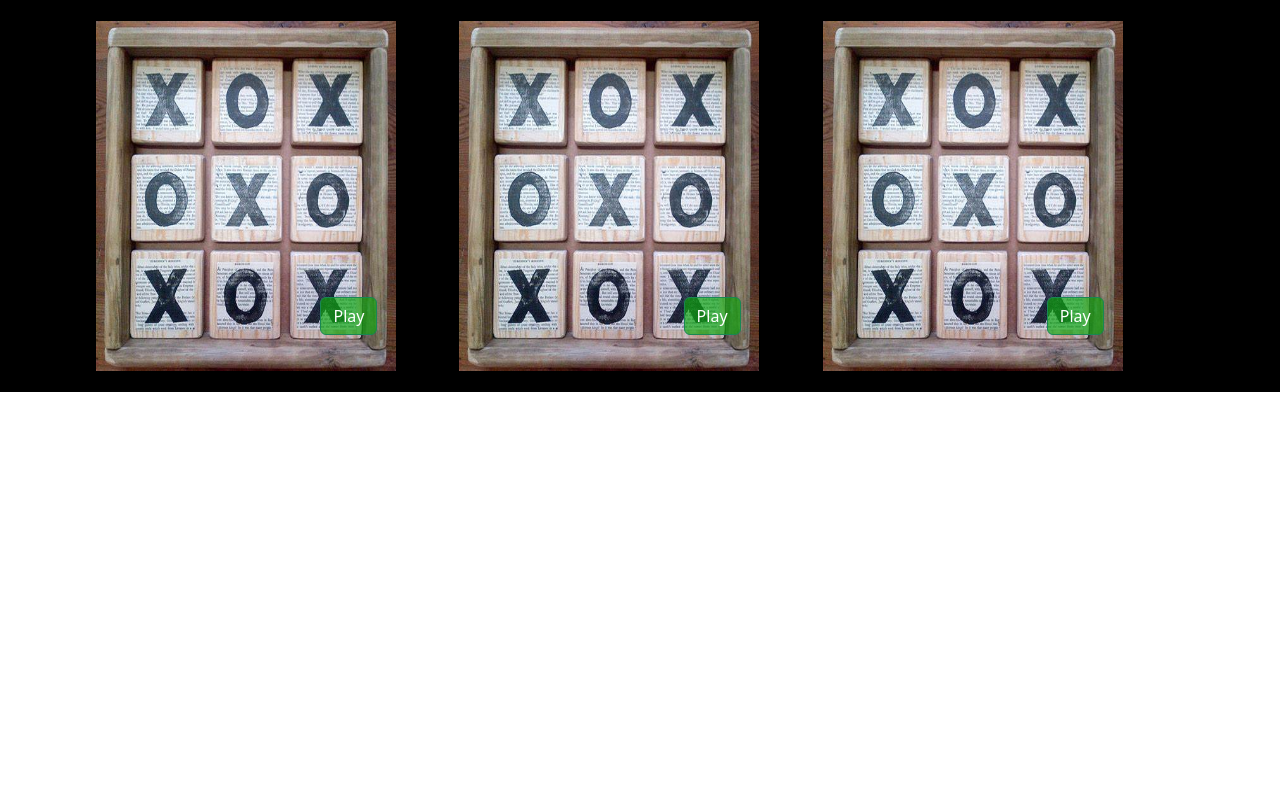
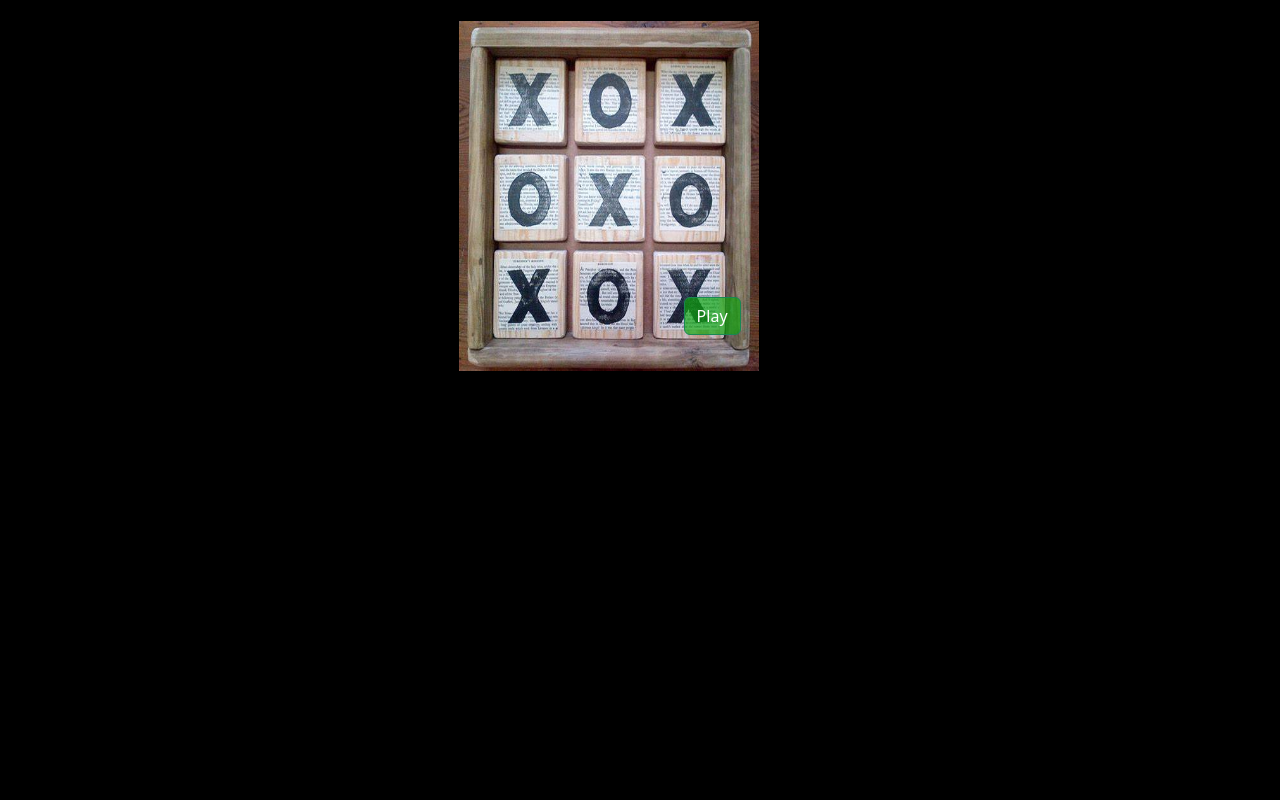
Before and after one commit to Gnaneshwar5a7/Gaming-Flask-App, a Flask app: page / in a window 1280 px wide. Shown: the part 56-856 px from the top of the page. Before the commit the page ends 448 px from the top, so only its background shows below. Run offline with Flask 2, Linux system fonts and the light colour scheme.

Commit message:
Initial Commit

```diff
--- a/static/style.css
+++ b/static/style.css
@@ -2,6 +2,7 @@
     position: relative;
     background-color: black;
     padding: 20px;
+    height: 100vh;
 }
 
 img {
--- a/templates/main.html
+++ b/templates/main.html
@@ -6,14 +6,14 @@
                     <img src="static/xox.jpg">
                     <button class="btn btn-outline-success playbtn"><a class="link" href="/xox">Play</a></button>
                 </td>
-                <td>
+                <!-- <td>
                     <img src="static/xox.jpg">
                     <button class="btn btn-outline-success playbtn"><a class="link" href="/xox">Play</a></button>
                 </td>
                 <td>
                     <img src="static/xox.jpg">
                     <button class="btn btn-outline-success playbtn"><a class="link" href="/xox">Play</a></button>
-                </td>
+                </td> -->
             </tr>
         </table>
     </center>
```
